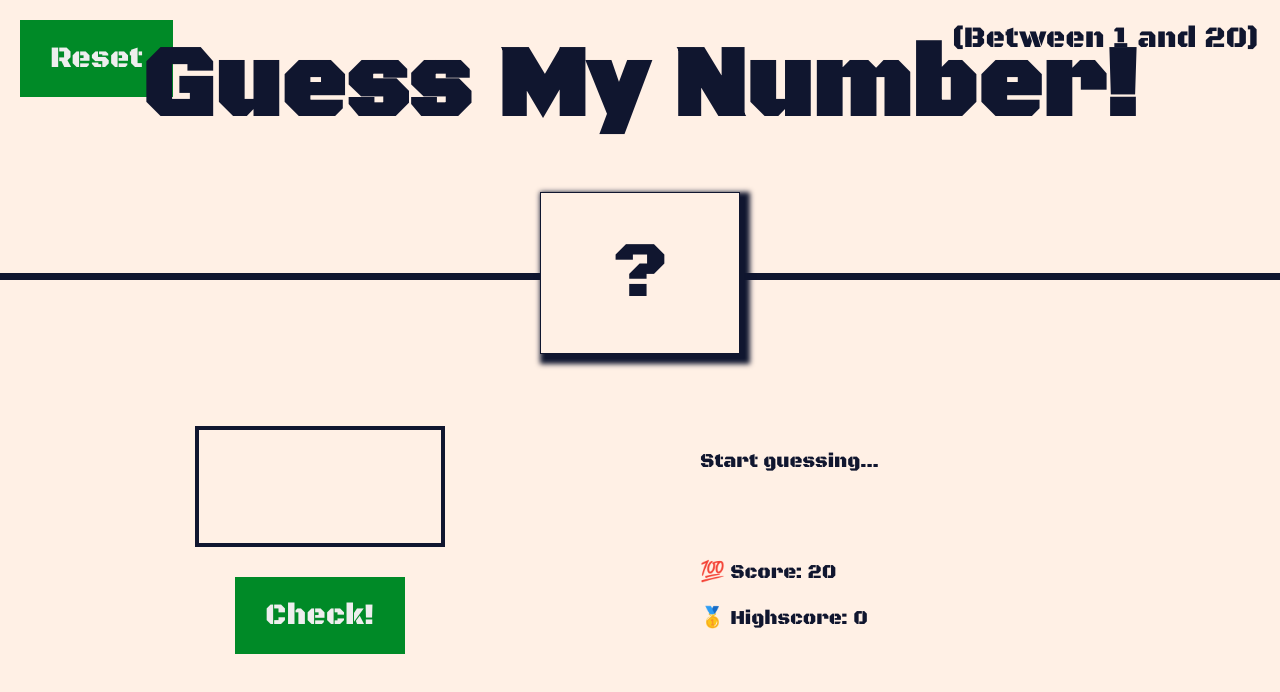
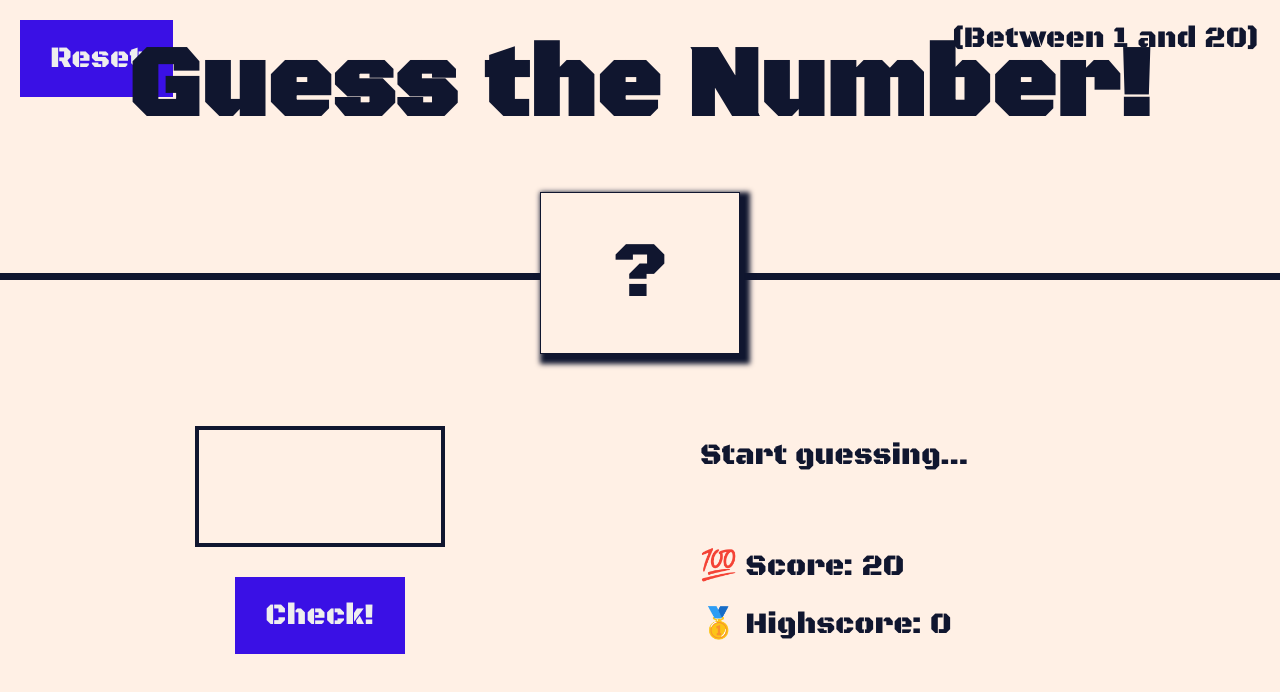
Before and after one commit to kcmatienzo/guess-number, a plain HTML site: page index.html in a window 1280 px wide. Drawn offline with Linux system fonts and the light colour scheme; a web font is replaced by a local one.

Commit message:
css background fixed and title

```diff
--- a/index.html
+++ b/index.html
@@ -13,7 +13,7 @@
     <header>
       <button class="btn resetBtn">Reset</button>
       <p class="between">(Between 1 and 20)</p>
-      <h1 class="title">Guess My Number!</h1>
+      <h1 class="title">Guess the Number!</h1>
       <div class="outputNumberText">?</div>
     </header>
 
--- a/index.js
+++ b/index.js
@@ -31,6 +31,7 @@ document.querySelector(".check").addEventListener("click", function () {
     } else {
       messageDisplay("🎉 You guessed it right!");
     }
+    document.querySelector("body").style.backgroundColor = "#AEE938";
     document.querySelector(".highscore").innerText = highscore;
     document.querySelector(".outputNumberText").innerHTML = random_number;
     document.querySelector(".check").disabled = true;
@@ -51,6 +52,7 @@ let reset_btn = document
     document.querySelector(".check").disabled = false;
     document.querySelector(".score").innerText = score;
     document.querySelector(".outputNumberText").innerHTML = "?";
+    document.querySelector("body").style.backgroundColor = "#fff0e5";
     console.log("New random number: " + random_number);
   });
 
--- a/style.css
+++ b/style.css
@@ -44,7 +44,7 @@ main {
 
 .right {
   width: 52rem;
-  font-size: 2rem;
+  font-size: 3rem;
 }
 
 /* ELEMENTS STYLE */
@@ -88,7 +88,7 @@ h1 {
 
 .btn {
   border: none;
-  background-color: #008a27;
+  background-color: #3a10e5;
   color: #eee;
   font-size: 3rem;
   font-family: inherit;
@@ -97,7 +97,7 @@ h1 {
 }
 
 .btn:hover {
-  background-color: #7faf1e;
+  background-color: #5533ff;
 }
 
 .inputNumberText {
```
